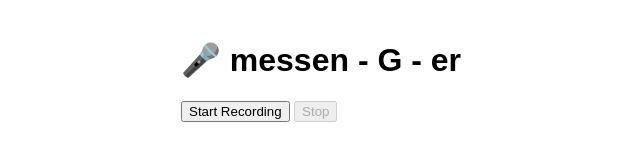
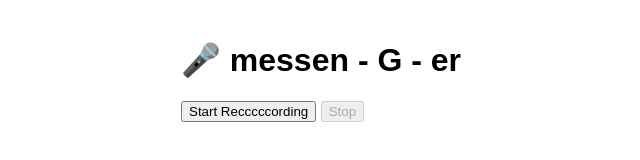
Before and after one commit to pappg13/messenGer, a website: page index.html in a window 1280 px wide. Shown: the whole page, without its empty margins (59-699 px from the left). Drawn offline with Linux system fonts and the light colour scheme.

Commit message:
messagdeploy tesztelése

```diff
--- a/index.html
+++ b/index.html
@@ -71,7 +71,7 @@
 </head>
 <body>
   <h1>🎤 messen - G - er</h1>
-  <button id="record">Start Recording</button>
+  <button id="record">Start Recccccording</button>
   <button id="stop" disabled>Stop</button>
   <ul id="recordingsList"></ul>
   <script src="script.js"></script>
```
